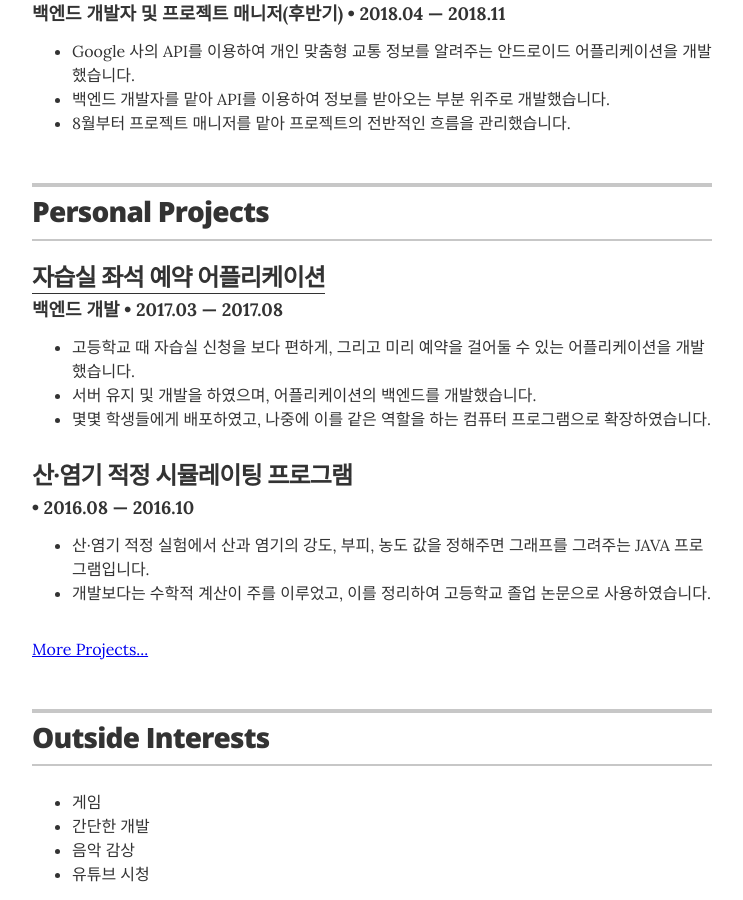
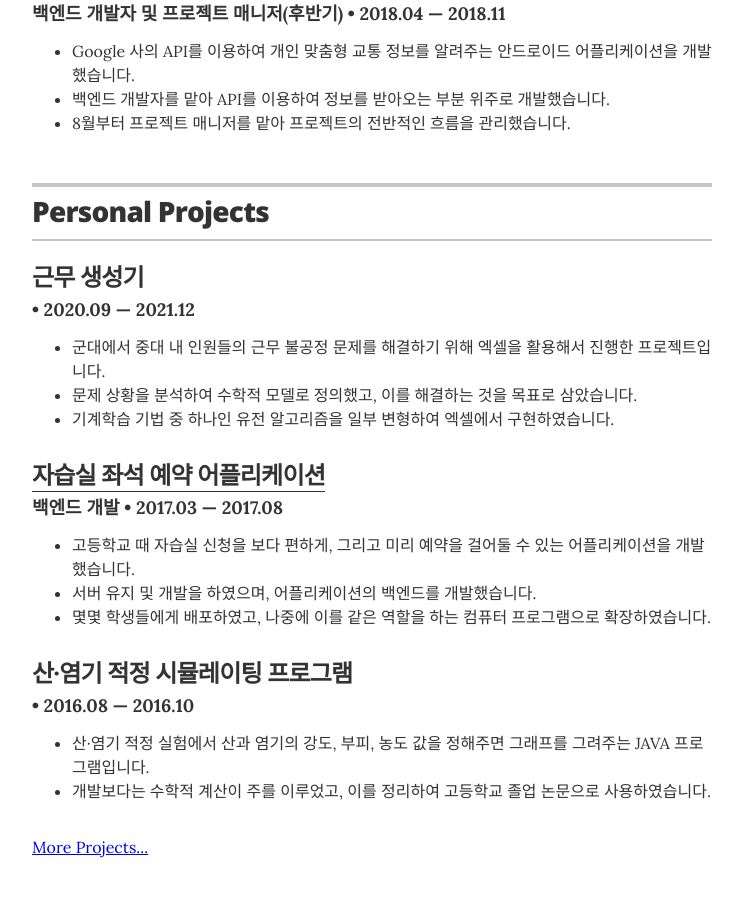
Before and after one commit to Orb-H/resume, a Jekyll site: the page built from ko/index.md, in a window 1280 px wide and 900 px high, scrolled down 877 px. Shown: the whole window, without its empty margins (268-1011 px from the left). Built offline with Jekyll 4.4.1, drawn with Linux system fonts in a browser that asks for light colours.

Commit message:
Add personal project

```diff
--- a/_data/projects.yml
+++ b/_data/projects.yml
@@ -2,6 +2,13 @@
 # uncomment the urls if you wish to display them, and add your own URL
 
 ko:
+  - project: 근무 생성기
+    duration: 2020.09 &mdash; 2021.12
+    description: |
+      - 군대에서 중대 내 인원들의 근무 불공정 문제를 해결하기 위해 엑셀을 활용해서 진행한 프로젝트입니다.
+      - 문제 상황을 분석하여 수학적 모델로 정의했고, 이를 해결하는 것을 목표로 삼았습니다.
+      - 기계학습 기법 중 하나인 유전 알고리즘을 일부 변형하여 엑셀에서 구현하였습니다.
+
   - project: 자습실 좌석 예약 어플리케이션
     role: 백엔드 개발
     duration: 2017.03 &mdash; 2017.08
@@ -18,6 +25,13 @@ ko:
       - 개발보다는 수학적 계산이 주를 이루었고, 이를 정리하여 고등학교 졸업 논문으로 사용하였습니다.
 
 en:
+  - project: Work Schedule Generator
+    duration: 2020.09 &mdash; 2021.12
+    description: |
+      - Developed an Excel file to solve work imbalance problem in company(army). (I was on military service then)
+      - Analyzed the problem and defined as a mathematical model, then set goal to solve this mathematical problem.
+      - Implemented partially-modified genetic algorithm on Excel.
+
   - project: Seat Reservation Application
     role: Back-end Develop
     duration: 2017.03 &mdash; 2017.08
```
